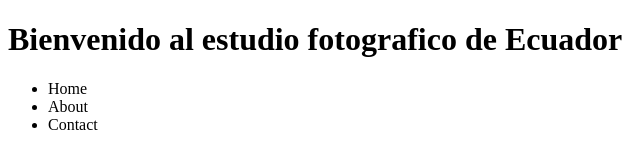
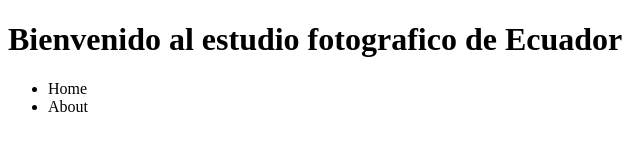
Before and after one commit to wayne1997/pagina-web, a plain HTML site: page index.html in a window 1280 px wide. Shown: the full height of the page, 0-640 px from the left. Drawn offline with Linux system fonts and the light colour scheme.

Commit message:
Revert "Habilitada la opcion de contact"
This reverts commit 797aa9ff3202d9f8f98018527a41ba82bc052f41.

```diff
--- a/index.html
+++ b/index.html
@@ -17,9 +17,6 @@
             <li>
                 About
             </li>
-            <li>
-                Contact
-            </li>
         </ul>
     </nav>
 </body>
```
